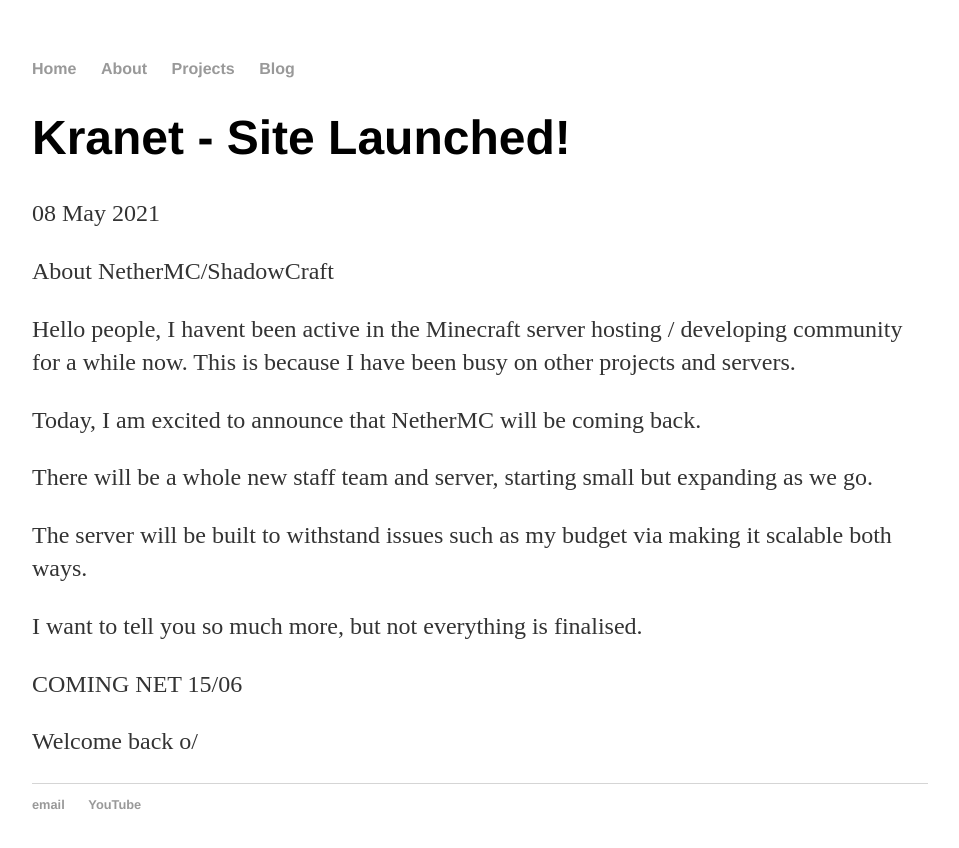
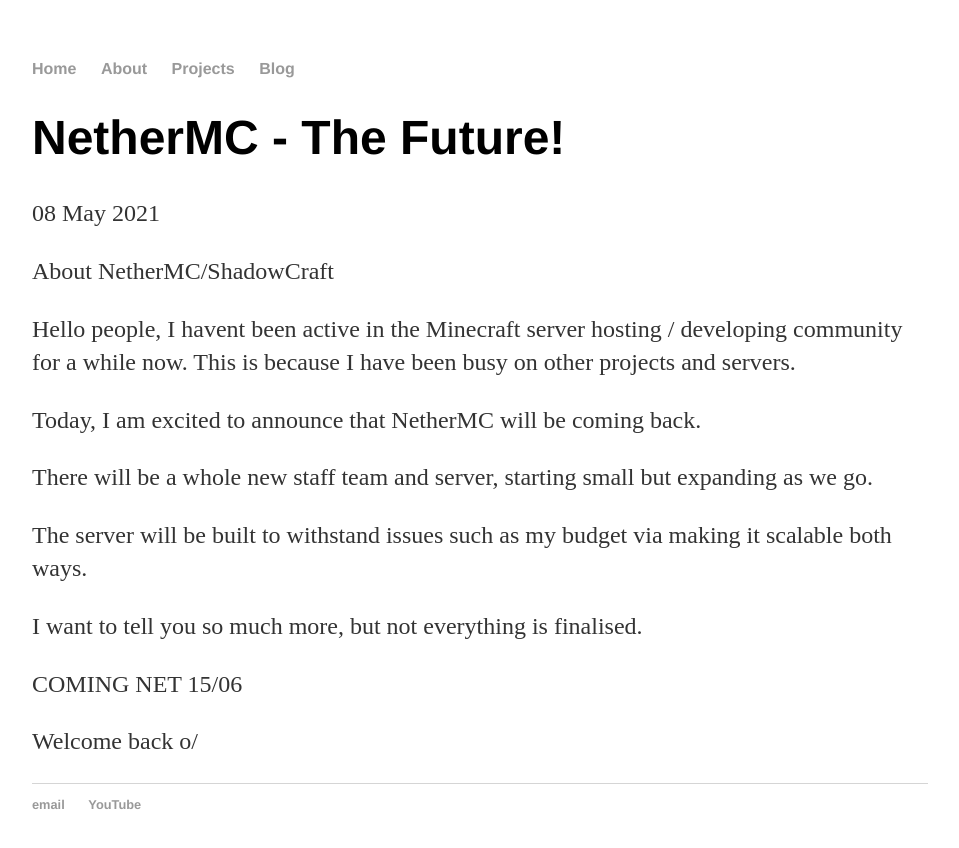
Before and after one commit to emlynlj/kranetmc.github.io, a Jekyll site: the page built from _posts/2021-05-08-nethermc-future.md, in a window 1280 px wide. Shown: the top 848 px of the page, without its empty margins (160-1119 px from the left). Built offline with Jekyll 4.4.1, drawn with Linux system fonts in a browser that asks for light colours.

Commit message:
Update 2021-05-08-nethermc-future.md

```diff
--- a/_posts/2021-05-08-nethermc-future.md
+++ b/_posts/2021-05-08-nethermc-future.md
@@ -1,6 +1,6 @@
 ---
 layout: post
-title: "Kranet - Site Launched!"
+title: "NetherMC - The Future!"
 date: 2021-05-08
 ---
 
```
